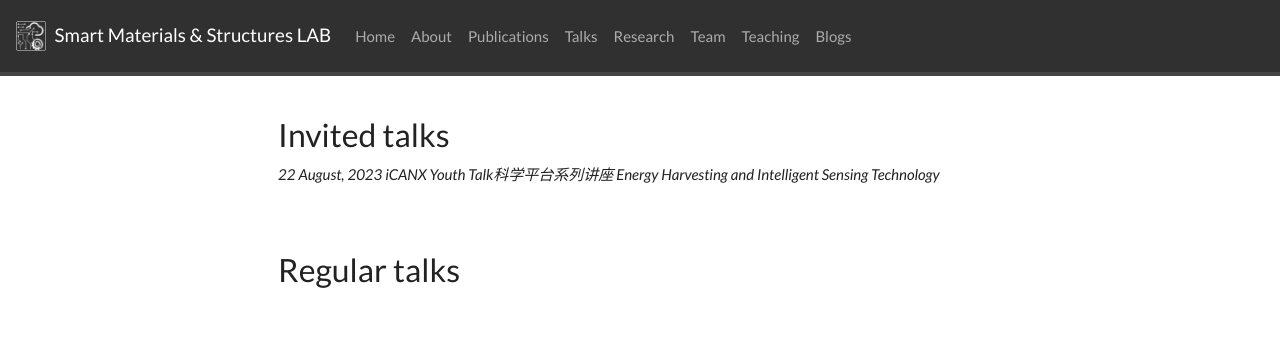
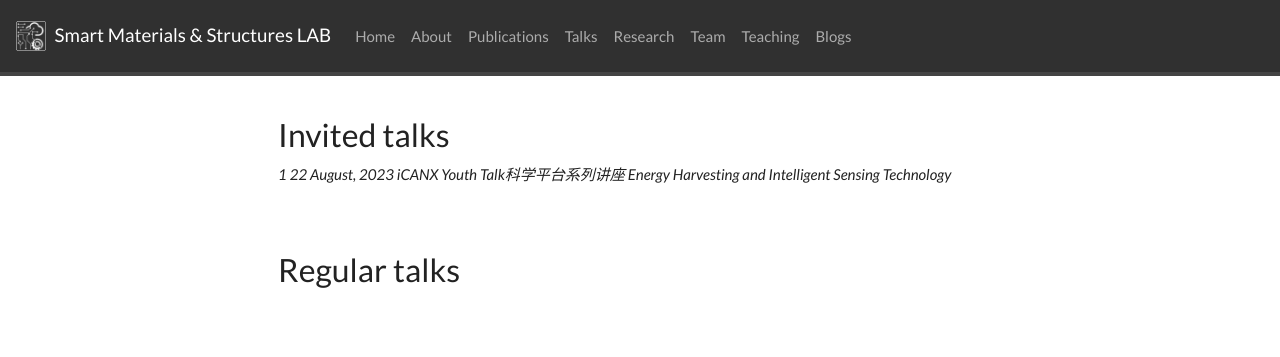
Before and after one commit to sms-lab/sms-lab.github.io, a Jekyll site: the page built from _pages/talks.md, in a window 1280 px wide. Shown: the top 357 px of the page. Built offline with Jekyll 4.4.1, drawn with Linux system fonts in a browser that asks for light colours; nearby versions of some CDN libraries; a style sheet for code colours, icons or effects is not loaded.

Commit message:
更新 talks.yml

```diff
--- a/_data/talks.yml
+++ b/_data/talks.yml
@@ -1,3 +1,4 @@
-- date: 22 August, 2023
+- index: 1
+  date: 22 August, 2023
   title: "Energy Harvesting and Intelligent Sensing Technology"
   venue: "iCANX Youth Talk科学平台系列讲座"
```
